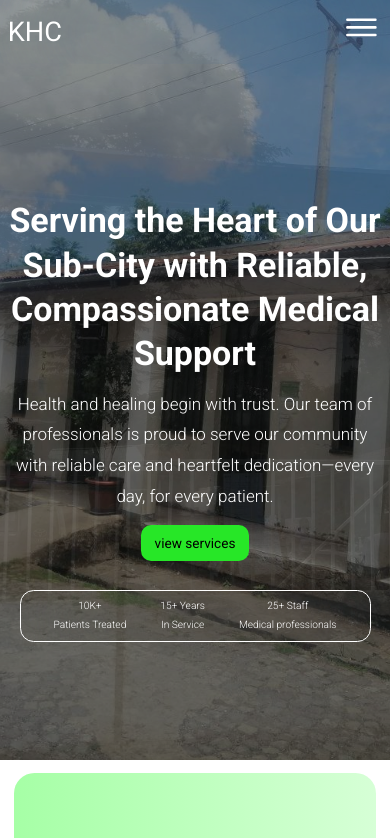
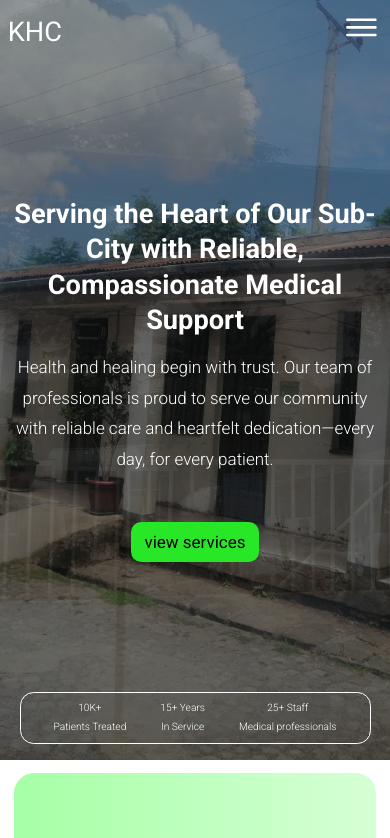
Before and after one commit to Seid-Temam/KHC, a plain HTML site: page index.html in a window 390 px wide. Shown: the top 838 px of the page. Drawn offline with nearby package versions, Linux system fonts and the light colour scheme.

Commit message:
some fix

```diff
--- a/styles/queries.css
+++ b/styles/queries.css
@@ -167,10 +167,20 @@
     display: none;
   }
   .stats{
-    margin-top: -25rem;
+    margin-top: -10rem;
   }
   .hero{
     height: 90vh;
+  }
+  h1{
+    font-size: 4rem;
+  }
+  .hero-desc{
+    font-size: 2.5rem;
+  }
+  .btn-primary{
+    margin-top: 5rem;
+    font-size: 2.5em;
   }
   .service-txtbox{
     width: 96%;
```
